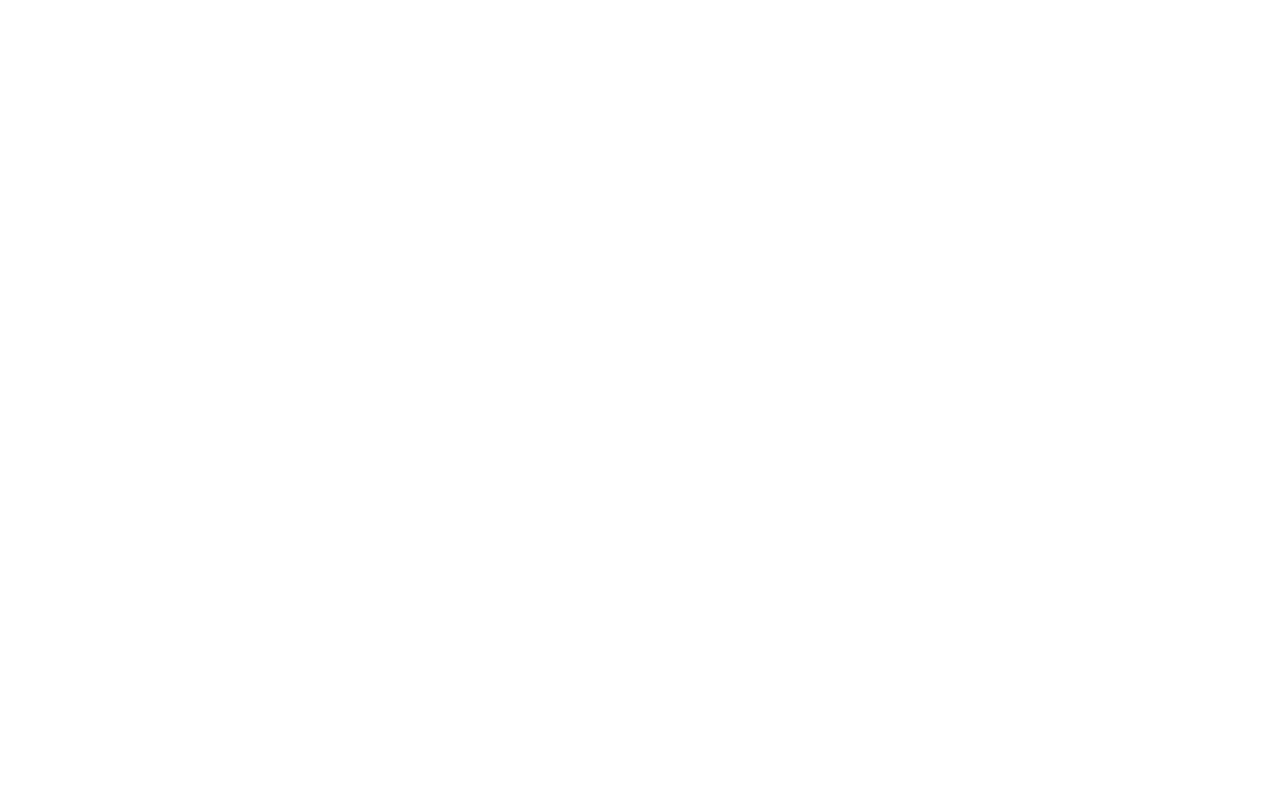
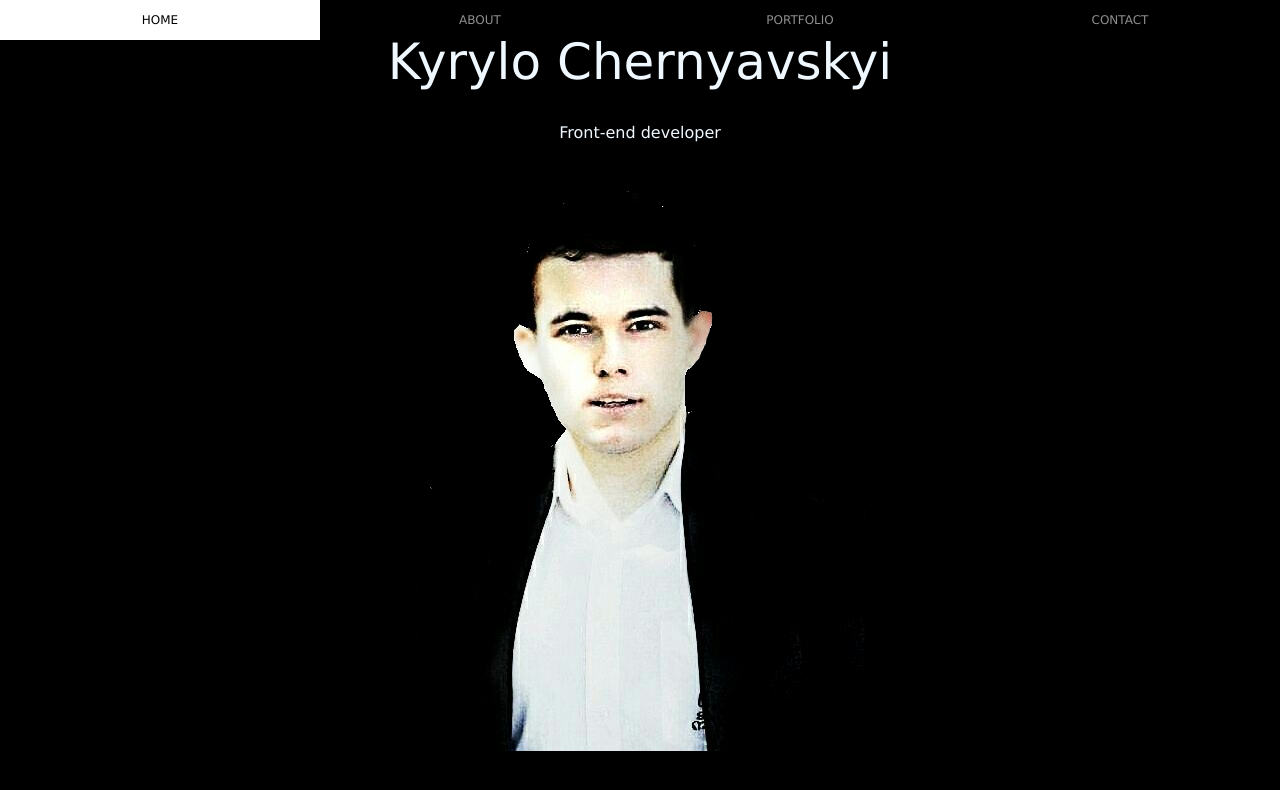
Before and after one commit to kirill-chern/my-cv, a plain HTML site: page index.html in a window 1280 px wide. Drawn offline with Linux system fonts and the light colour scheme.

Commit message:
creation home part of CV

```diff
--- a/index.html
+++ b/index.html
@@ -8,7 +8,21 @@
 </head>
 <body>
     <div class="wrapper">
-
+        <header class="header" id="home">
+            <nav class="nav">
+                <ul class="nav-list">
+                    <li class="nav-list__item"><a href="#home">home</a></li>
+                    <li class="nav-list__item"><a href="#about">about</a></li>
+                    <li class="nav-list__item"><a href="#portfolio">portfolio</a></li>
+                    <li class="nav-list__item"><a href="#contact">contact</a></li>
+                </ul>
+            </nav>
+            <h1 class="name">Kyrylo Chernyavskyi</h1>
+            <h2 class="occupation">Front-end developer</h2>
+            <div class="header__main-image">
+                <img src="/1.png" alt="Human photo" />
+            </div>
+        </header>
     </div>
     <script src="/script.js"></script>
 </body>
--- a/style.css
+++ b/style.css
@@ -103,6 +103,10 @@ section {
 body {
   line-height: 1;
   box-sizing: border-box;
+  font-size: 16px;
+  font-family: Verdana, sans-serif;
+  color: aliceblue;
+  background-color: black;
 }
 ol,
 ul {
@@ -123,3 +127,60 @@ table {
   border-collapse: collapse;
   border-spacing: 0;
 }
+/* Main styles */
+.wrapper {
+}
+.header {
+  height: 100vh;
+  overflow: hidden;
+  padding-top: 20px;
+}
+.nav {
+  position: fixed;
+  top: 0;
+  left: 0;
+  width: 100vw;
+  height: 5vh;
+  background-color: rgba(0, 0, 0, 0.6);
+}
+.nav-list {
+  display: flex;
+  flex-wrap: nowrap;
+  width: 100%;
+  height: 100%;
+}
+.nav-list__item {
+  flex: 0 0 25%;
+}
+.nav-list__item a {
+  color: rgba(255, 255, 255, 0.562);
+  text-decoration: none;
+  display: flex;
+  justify-content: center;
+  align-items: center;
+  width: 100%;
+  height: 100%;
+  text-transform: uppercase;
+  font-size: 12px;
+}
+.nav-list__item a:hover, .nav-list__item a.active {
+  background-color: white;
+  color: black;
+}
+.name {
+  font-size: 50px;
+  text-align: center;
+  line-height: 1.7;
+}
+.occupation {
+  text-align: center;
+  margin: 20px 0;
+}
+.header__main-image {
+  overflow: hidden;
+  text-align: center;
+}
+.header__main-image img {
+  max-width: 100%;
+  height: auto;
+}
```
Also changed, not shown: 1.jpeg (deleted), 1.png (added), 1 other file.
